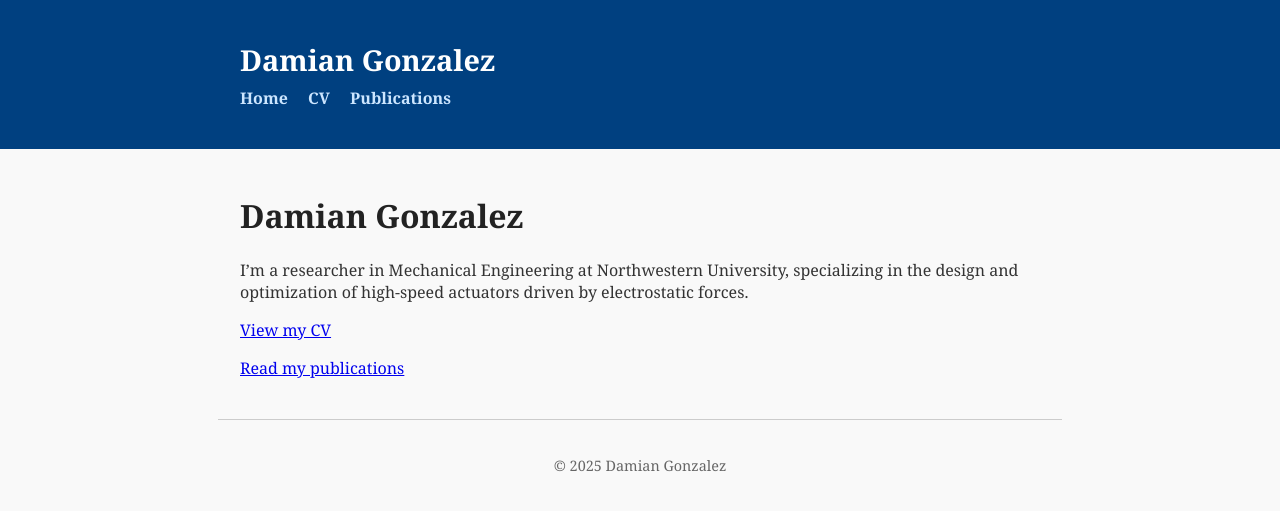
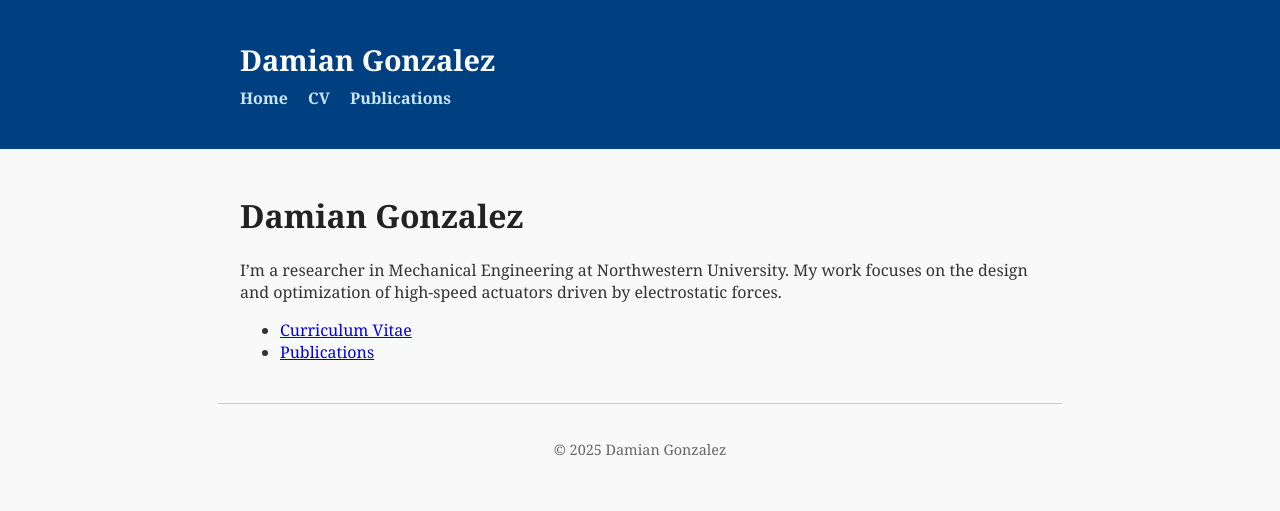
Before and after one commit to d1123g/Damian.Gonzalez.github.io, a Jekyll site: the page built from index.md, in a window 1280 px wide. Shown: the top 511 px of the page. Built offline with Jekyll 4.4.1, drawn with Linux system fonts in a browser that asks for light colours.

Commit message:
Update index.md

```diff
--- a/index.md
+++ b/index.md
@@ -5,8 +5,7 @@ title: Home
 
 # Damian Gonzalez
 
-I'm a researcher in Mechanical Engineering at Northwestern University, specializing in the design and optimization of high-speed actuators driven by electrostatic forces.
+I'm a researcher in Mechanical Engineering at Northwestern University. My work focuses on the design and optimization of high-speed actuators driven by electrostatic forces.
 
-[View my CV](cv)
-
-[Read my publications](publications)
+- [Curriculum Vitae](cv)
+- [Publications](publications)
```
